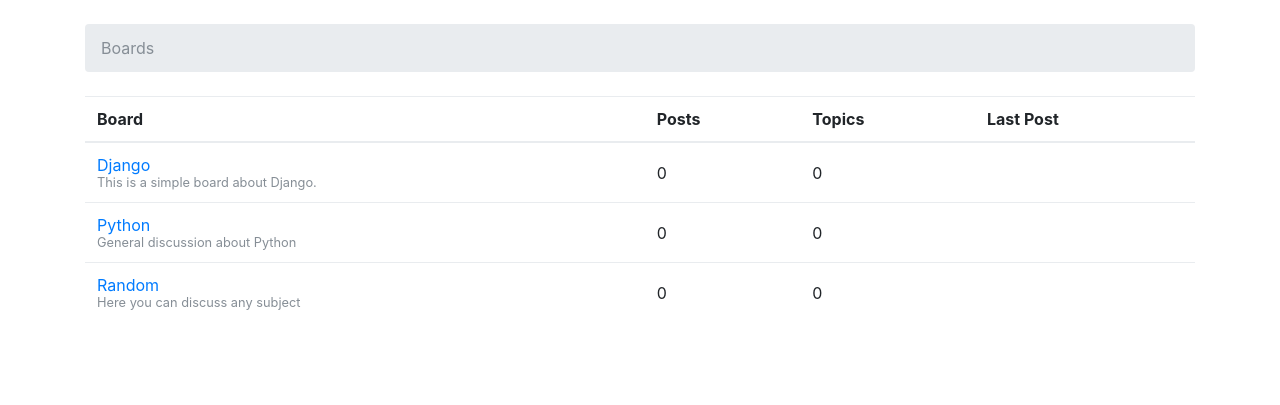
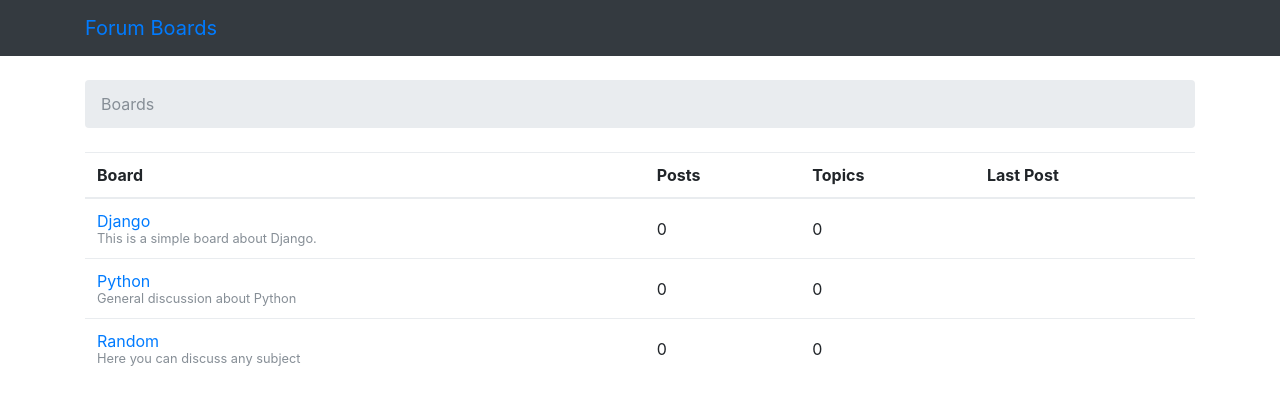
Before and after one commit to pedrorls/ForumDjango, a Django app: page / in a window 1280 px wide. Shown: the top 405 px of the page. Run offline with Django 3.2, Linux system fonts and the light colour scheme; data comes from the database, SQL or seed files in the repository; some libraries are stand-ins or nearby versions.

Commit message:
navbar added to the base template

```diff
--- a/templates/base.html
+++ b/templates/base.html
@@ -6,6 +6,12 @@
         <link rel="stylesheet" href="{% static 'css/bootstrap.min.css' %}">
     </head>
     <body>
+        <nav class="navbar navbar-expand-lg navbar bg-dark">
+            <div class="container">
+                <a class="navbar-brand" href="{% url 'home' %}">Forum Boards</a>
+            </div>
+        </nav>
+
         <div class="container">
             <ol class="breadcrumb my-4">
                 {% block breadcrumb %}{% endblock %}
--- a/templates/home.html
+++ b/templates/home.html
@@ -6,7 +6,7 @@
 
 {% block content %}
 <table class="table">
-  <thead class="thead-inverse">
+  <thead class="thead">
     <tr>
       <th>Board</th>
       <th>Posts</th>
```
